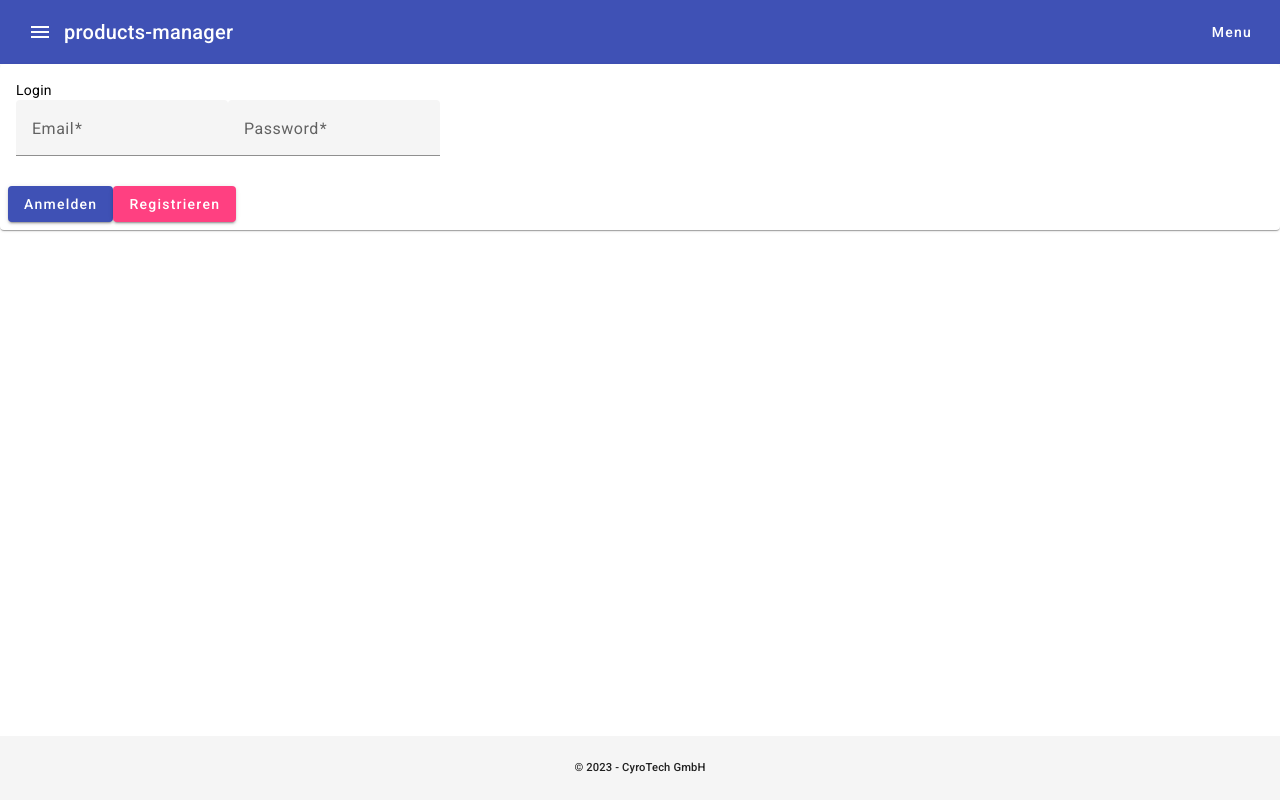
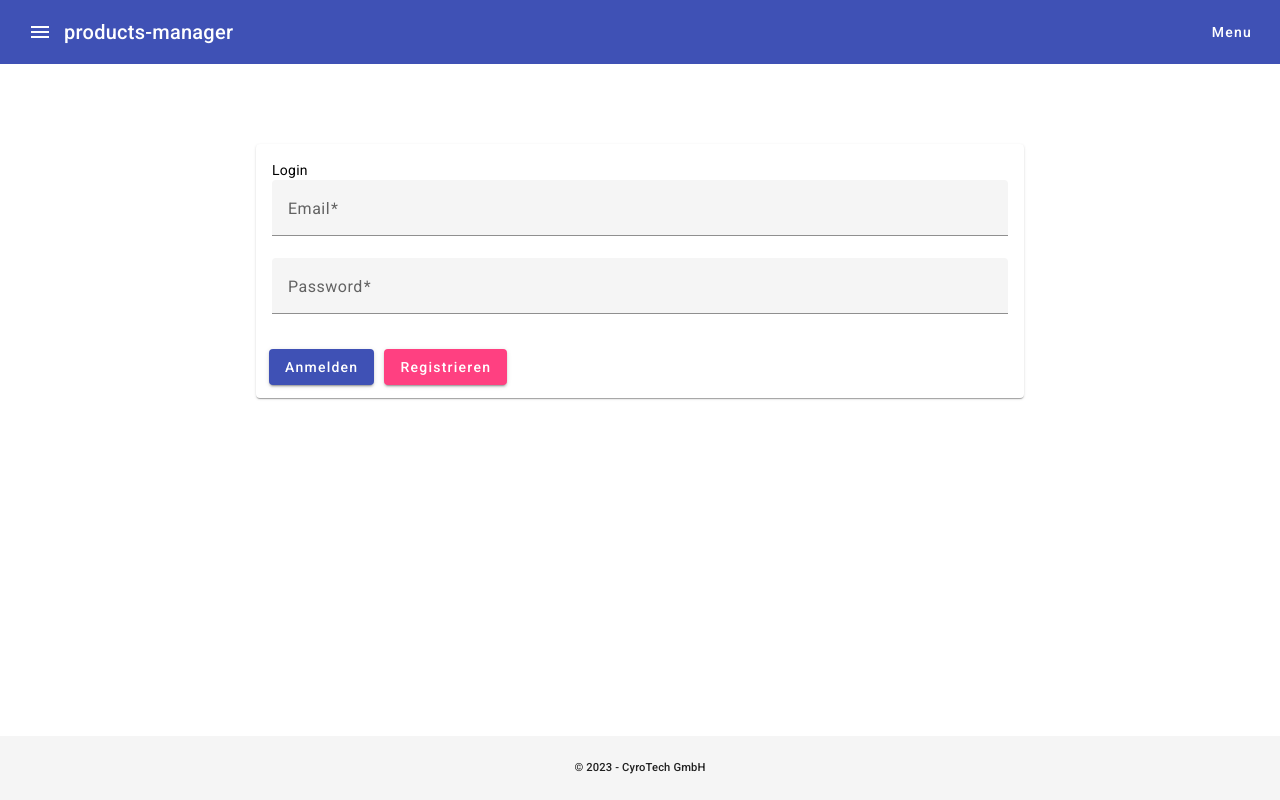
Before and after one commit to Rytryx/product-manager-frontend, an Angular app: page /auth/login in a window 1280 px wide. Built offline with nearby package versions, Linux system fonts and the light colour scheme.

Commit message:
Login and Register Finished!

```diff
--- a/src/app/pages/auth/login/login.component.html
+++ b/src/app/pages/auth/login/login.component.html
@@ -4,6 +4,7 @@
         Login
       </mat-card-header>
       <mat-card-content>
+        <div class="login-wrapper">
           <mat-form-field appearance="fill">
             <mat-label>Email</mat-label>
             <input matInput formControlName="email">
@@ -12,10 +13,12 @@
             <mat-label>Password</mat-label>
             <input matInput type="password" formControlName="password">
           </mat-form-field>
+        </div>
+
       </mat-card-content>
       <mat-card-actions class="flex flex-row just-center gap-1">
-        <button mat-button mat-raised-button color="primary" type="submit">Anmelden</button>
-        <button mat-button mat-raised-button color="accent" type="button" routerLink="/auth/register">Registrieren</button>
+        <button mat-button mat-raised-button color="primary" type="submit" class="login-buttons">Anmelden</button>
+        <button mat-button mat-raised-button color="accent" type="button" class="login-buttons" routerLink="/auth/register">Registrieren</button>
       </mat-card-actions>
     </mat-card>
   </form>
--- a/src/app/pages/auth/login/login.component.scss
+++ b/src/app/pages/auth/login/login.component.scss
@@ -0,0 +1,12 @@
+.login-wrapper {
+  display: flex;
+  flex-direction: column;
+}
+
+mat-card {
+  margin: 10vh 20vw;
+}
+
+.login-buttons {
+  margin: 5px 5px;
+}
--- a/src/app/pages/register/register.component.html
+++ b/src/app/pages/register/register.component.html
@@ -21,6 +21,53 @@
             </mat-error>
           </mat-form-field>
 
+          <mat-form-field appearance="fill">
+            <mat-label>Straße</mat-label>
+            <input matInput formControlName="street" required>
+            <mat-error *ngIf="registerForm.get('street')?.invalid && registerForm.get('street')?.touched">
+              Bitte geben Sie Ihre Straße ein.
+            </mat-error>
+          </mat-form-field>
+
+          <mat-form-field appearance="fill">
+            <mat-label>PLZ</mat-label>
+            <input matInput formControlName="zip" required>
+            <mat-error *ngIf="registerForm.get('zip')?.invalid && registerForm.get('zip')?.touched">
+              Bitte geben Sie Ihre Postleitzahl ein.
+            </mat-error>
+          </mat-form-field>
+
+          <mat-form-field appearance="fill">
+            <mat-label>Stadt</mat-label>
+            <input matInput formControlName="city" required>
+            <mat-error *ngIf="registerForm.get('city')?.invalid && registerForm.get('city')?.touched">
+              Bitte geben Sie Ihre Stadt ein.
+            </mat-error>
+          </mat-form-field>
+
+          <mat-form-field appearance="fill">
+            <mat-label>Land</mat-label>
+            <input matInput formControlName="country" required>
+            <mat-error *ngIf="registerForm.get('country')?.invalid && registerForm.get('country')?.touched">
+              Bitte geben Sie Ihr Land ein.
+            </mat-error>
+          </mat-form-field>
+
+          <mat-form-field appearance="fill">
+            <mat-label>Telefon</mat-label>
+            <input matInput formControlName="phone">
+            <mat-error *ngIf="registerForm.get('phone')?.invalid && registerForm.get('phone')?.touched">
+              Bitte geben Sie eine gültige Telefonnummer ein.
+            </mat-error>
+          </mat-form-field>
+
+          <mat-form-field appearance="fill">
+            <mat-label>Mobiltelefon</mat-label>
+            <input matInput formControlName="mobilePhone">
+            <mat-error *ngIf="registerForm.get('mobilePhone')?.invalid && registerForm.get('mobilePhone')?.touched">
+              Bitte geben Sie eine gültige Mobiltelefonnummer ein.
+            </mat-error>
+          </mat-form-field>
 
           <mat-form-field appearance="fill">
             <mat-label>E-Mail</mat-label>
@@ -40,11 +87,12 @@
               Das Passwort muss mindestens 8 Zeichen lang sein und eine Zahl, einen Großbuchstaben und ein Sonderzeichen enthalten.
             </mat-error>
           </mat-form-field>
+
         </div>
       </mat-card-content>
       <mat-card-actions>
-        <button mat-raised-button color="primary" type="submit">Registrieren</button>
-        <button mat-raised-button color="accent" type="button" (click)="onCancel()">Abbrechen</button>
+        <button mat-raised-button color="primary" type="submit" class="register-buttons" >Registrieren</button>
+        <button mat-raised-button color="accent" type="button" class="register-buttons" (click)="onCancel()">Abbrechen</button>
       </mat-card-actions>
     </mat-card>
   </form>
--- a/src/app/pages/register/register.component.scss
+++ b/src/app/pages/register/register.component.scss
@@ -6,3 +6,7 @@
 mat-card {
   margin: 10vh 20vw;
 }
+
+.register-buttons {
+  margin: 5px 5px;
+}
```
Lines whose indentation alone changed are shown as unchanged.
